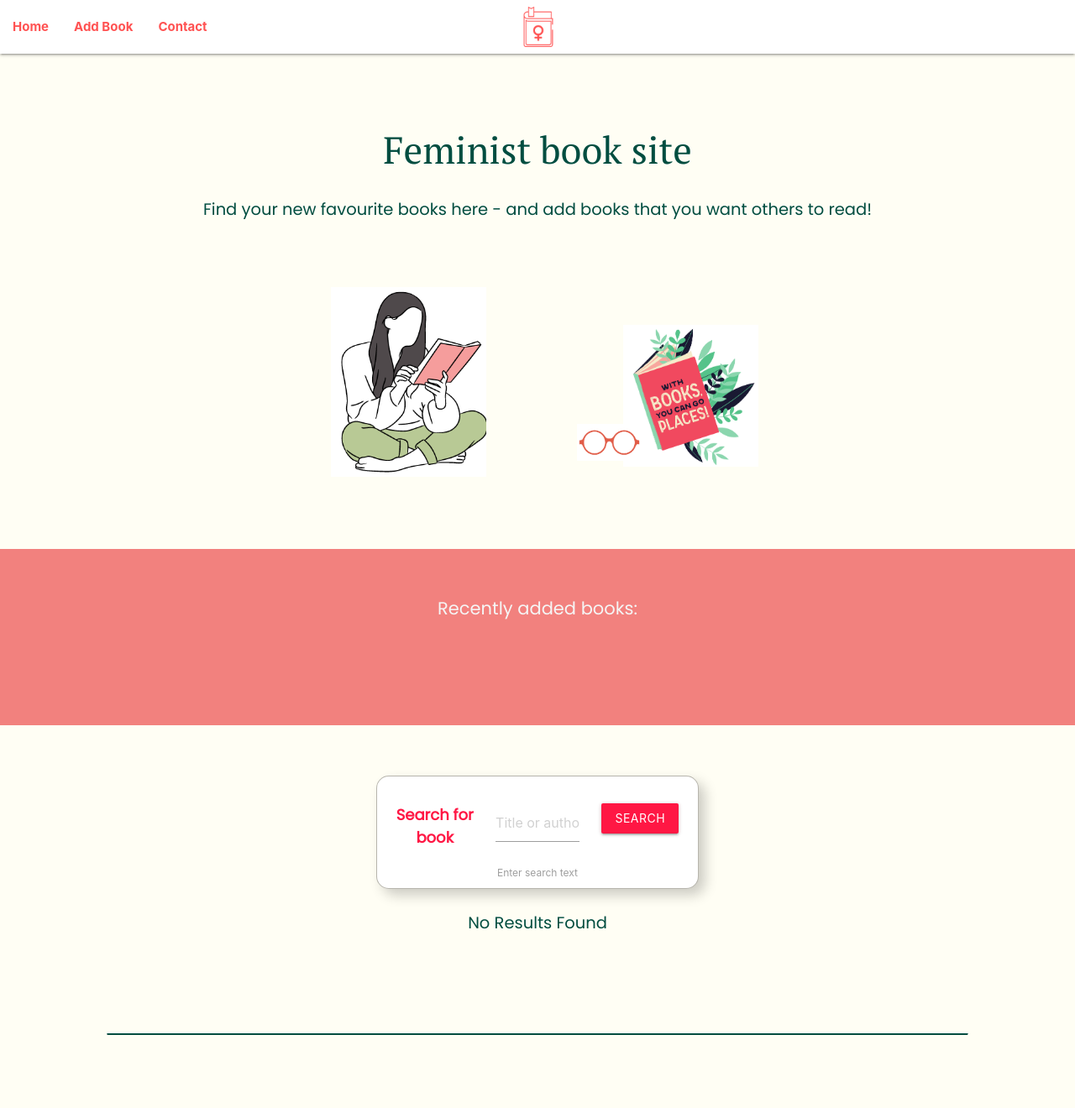
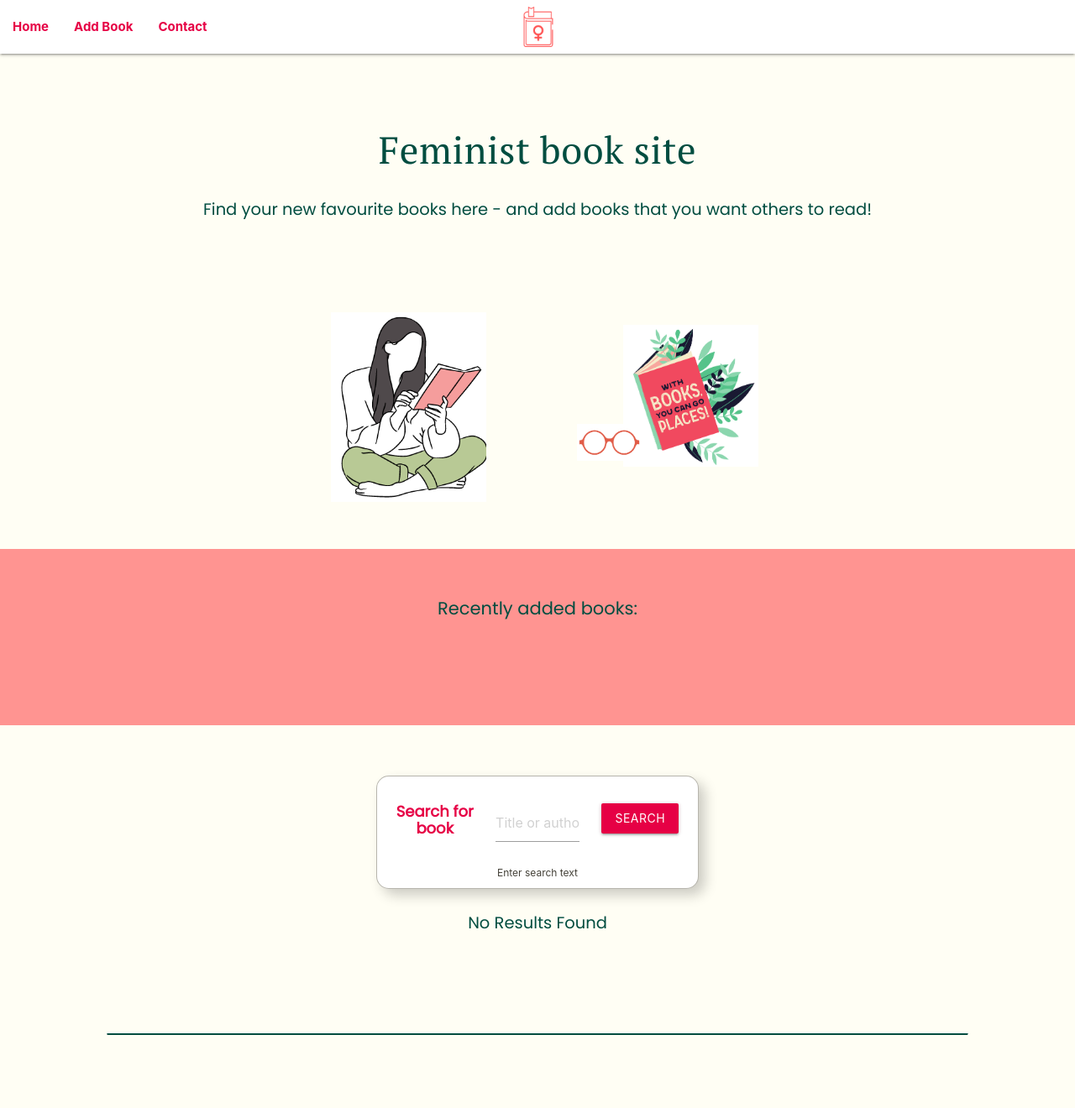
Before and after one commit to mmmangooo/Milestone-project3, a Flask app: page / in a window 1280 px wide. Shown: the top 1320 px of the page at 84% size. Run offline with Flask 2, Linux system fonts and the light colour scheme; data that the repository does not hold is empty; some libraries are stand-ins or nearby versions.

Commit message:
Adjusted colors for improvrd contrast

```diff
--- a/static/css/style.css
+++ b/static/css/style.css
@@ -4,7 +4,7 @@ body {
     background-color: #fffef2d7;
 }
 
-/* CSS code for page container, div wrapping footer and footer with the purpose of keeping footer in place on all pages,
+/* CSS code for page container, div wrapping content on page and footer with the purpose of keeping footer in place on all pages,
    regardless of the length of the content. Credit for this solution:
    https://www.freecodecamp.org/news/how-to-keep-your-footer-where-it-belongs-59c6aa05c59c/ */
 
@@ -19,6 +19,7 @@ h1 {
     margin: 4rem 0 0;
     font-size: 3rem;
     font-family: 'PT Serif', serif;
+    letter-spacing: 0.04rem;
 }
 
 h2 {
@@ -71,11 +72,19 @@ p {
 }
 
 nav ul li a {
-    color: #ff5252;
+    color: #E60045;
     font-weight: bold;
 }
 
+.sidenav-trigger {
+    color: #E60045;
+}
+
 /* -------------- Wrapper containers */
+
+.content-wrap {
+    padding-bottom: 6rem;
+}
 
 .intro-container {
     padding: 2rem 0 8rem;
@@ -85,12 +94,11 @@ nav ul li a {
 .recent-books-wrapper {
     padding: 2rem 0 6rem 0;
     margin: 0 0 4rem;
-    background-color: #ee5d5dc5;
+    background-color: #ff6666b0;
 }
 
 
 /*-------------------  Search */
-
 
 .search-container {
     width: 95%;
@@ -108,10 +116,11 @@ nav ul li a {
     margin-bottom: 0;
 }
 
-.search-container p {
+.search-heading {
     margin: 25% 0;
     font-weight: bold;
     font-size: 1.2rem;
+    color: #E60045;
 }
 
 #query {
@@ -120,9 +129,10 @@ nav ul li a {
 
 .query-btn {
     margin: 25% 0;
+    background-color: #E60045;
 }
 
-/* --------------Book cards */
+/* -----------------------Book cards */
 
 
 .card {
@@ -166,7 +176,6 @@ hr {
     margin-bottom: 6rem;
 }
 
-
 .icon-links p{
     text-decoration: none;
     color: #00695c;
@@ -181,6 +190,7 @@ hr {
 .delete-icon {
     margin: 0 0 0.4rem;
 }
+
 /*--------------------Forms*/
 
 .form-container {
@@ -191,16 +201,17 @@ hr {
     box-shadow: 1rem 1rem 2rem rgba(0,0,0,0.2);
 }
 
-.input-field label {
-    color: #686251;
+label {
+    color: #444138 !important;
+}
+
+.submit-btn {
+    background-color: #E60045;
 }
 
 
 /*--------------------Footer */
 
-.footer-container {
-    padding-bottom: 6rem;
-}
 
 footer {
     position: absolute;
@@ -209,7 +220,8 @@ footer {
     width: 100%;
     padding: 1rem;
     margin: 6rem 0 0 0;
-    background-color: #d40353;
+    background-color: #E60045;
+
 }
 
 footer a {
@@ -242,7 +254,7 @@ footer p {
     }
     .woman-reading {
         position: relative;
-        top:4rem;
+        top: 6rem;
         left: 4rem;
     }
 }
--- a/templates/add_book.html
+++ b/templates/add_book.html
@@ -51,7 +51,7 @@
                 </div>
                 <!--Submit form button-->
                 <div class="row center-align">
-                    <button class="btn red accent-2" type="submit" name="action">Submit
+                    <button class="btn submit-btn" type="submit" name="action">Submit
                         <i class="fas fa-arrow-alt-circle-right"></i>
                     </button>
                 </div>
--- a/templates/base.html
+++ b/templates/base.html
@@ -18,15 +18,16 @@
         <title>Feminist book site</title>
     </head>
     <body>
-        <!-- Page container and div wrapping footer (together with css code) with the purpose of keeping footer in place on all pages, regardless
+        <!-- Page container and div wrapping page content (together with css code) with the purpose of keeping footer in place on all pages, regardless
         of the length of the content. Credit for this solution: https://www.freecodecamp.org/news/how-to-keep-your-footer-where-it-belongs-59c6aa05c59c/-->
         <div class="page-container">
+            <div class="content-wrap">
         <header>
 
             <nav class="nav-extended white">
                 <div class="nav-wrapper ">
                     <a href="{{ url_for('get_books') }}" class="brand-logo right center nav-logo"><img src="{{ url_for('static', filename='./images/favicon.ico') }}" alt="Pink book with feminist sign on cover"></a>
-                    <a href="nav" data-target="mobile-demo" class="sidenav-trigger red-text text-accent-2">
+                    <a href="nav" data-target="mobile-demo" class="sidenav-trigger">
                         <i class="fas fa-bars"></i>
                     </a>
                     <ul id="nav-mobile" class="left hide-on-med-and-down">
@@ -72,8 +73,8 @@
         {% block content %}
             <main></main>
         {% endblock %}
-        <div class="footer-container">
-            <footer class="page-footer white-text center-align">
+        </div>
+            <footer class="white-text center-align">
                 <a href="https://icons8.com/icon/8ggStxqyboK5/star">Icons by Icons8</a>
 
                 <p>
@@ -81,7 +82,7 @@
 
 
             </footer>
-        </div>
+
         </div>
         <script src="https://code.jquery.com/jquery-3.5.1.min.js" integrity="sha256-9/aliU8dGd2tb6OSsuzixeV4y/faTqgFtohetphbbj0=" crossorigin="anonymous"></script>
         <script src="https://cdnjs.cloudflare.com/ajax/libs/materialize/1.0.0/js/materialize.min.js"></script>
--- a/templates/contact.html
+++ b/templates/contact.html
@@ -30,7 +30,7 @@
                     <textarea placeholder="Write your message here" id="message" name="message" class="materialize-textarea" minlength="5" maxlength="500" required></textarea>
                 </div>
             </div>
-            <button class="btn red accent-2 contact-submit" type="submit">Send</button>
+            <button class="btn submit-btn" type="submit">Send</button>
             <div id="success-alert" style="display:none">Your mail has been successfully sent!</div>
             <div id="error-alert" style="display:none">Your email was not sent, please try again</div>
 
--- a/templates/edit_book.html
+++ b/templates/edit_book.html
@@ -48,7 +48,7 @@
                 </div>
 
                 <div class="row center-align">
-                    <button class="btn red accent-2" type="submit" name="action">Submit
+                    <button class="btn submit-btn" type="submit" name="action">Submit
                         <i class="fas fa-arrow-alt-circle-right"></i>
                     </button>
                 </div>
--- a/templates/index.html
+++ b/templates/index.html
@@ -18,7 +18,7 @@
 
                 <div class="recent-books-wrapper">
 
-                    <h3 class="grey-text text-lighten-4 center-align">Recently added books:</h3>
+                    <h3 class="teal-text text-darken-4 center-align">Recently added books:</h3>
                     <div class="row">
                         {% for book in new_books %}
 
@@ -74,14 +74,14 @@
                     <form action="{{ url_for('search', _anchor='book-cards') }}" method="POST">
                         <div class="row search-row">
                             <div class="col s4">
-                                <p class="red-text text-accent-3">Search for book</p>
+                                <h4 class="search-heading">Search for book</h4>
                             </div>
                             <div class="col s4">
                                 <input type="text" name="query" id="query" minlength="3" class="validate" placeholder="Title or author" required>
                                 <label class="center-align" for="query">Enter search text </label>
                                 </div>
                                 <div class="col s4">
-                                    <button type="submit" class="btn red accent-3 query-btn" name="action">Search</button>
+                                    <button type="submit" class="btn query-btn" name="action">Search</button>
                                 </div>
 
                             </div>
```
Also changed, not shown: TESTING.md (+14 -0 lines).
